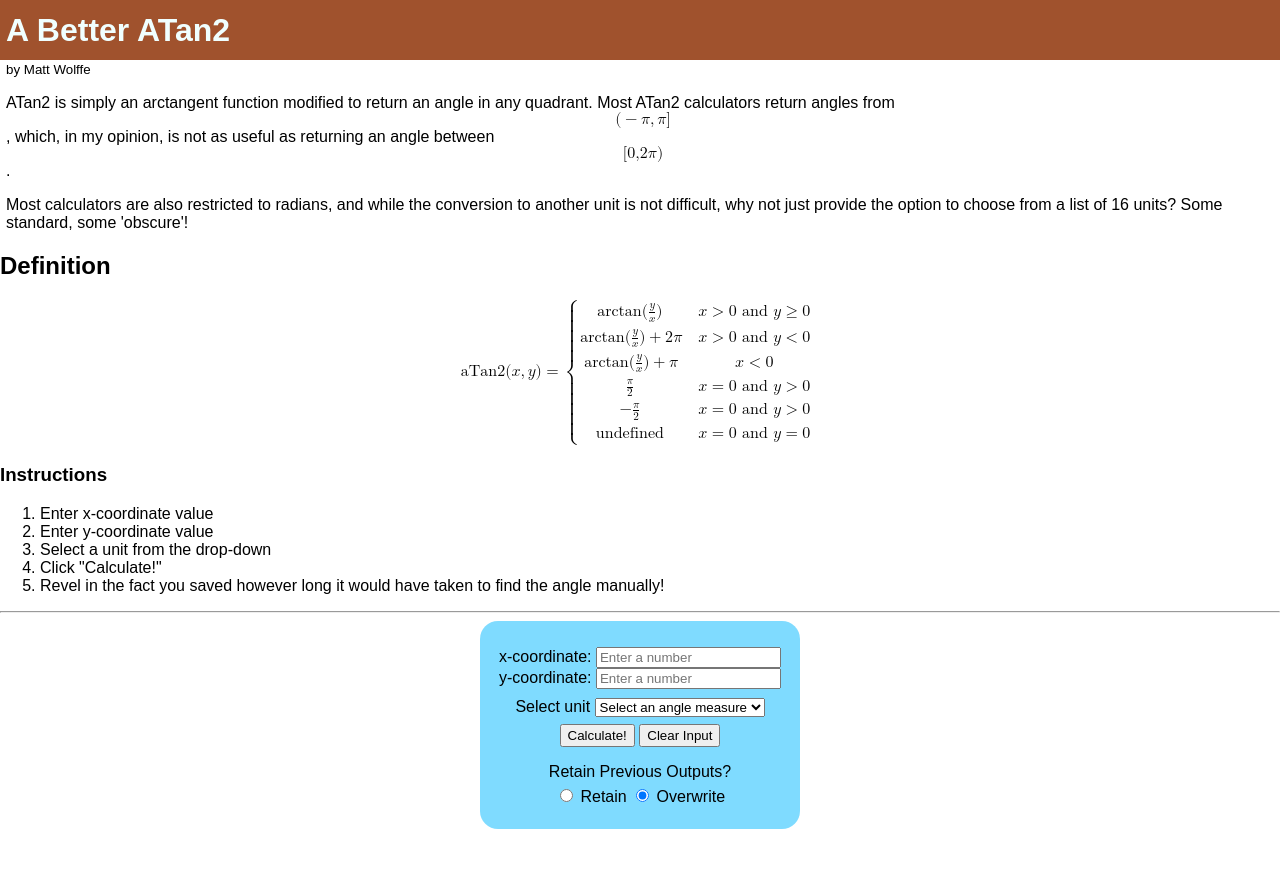
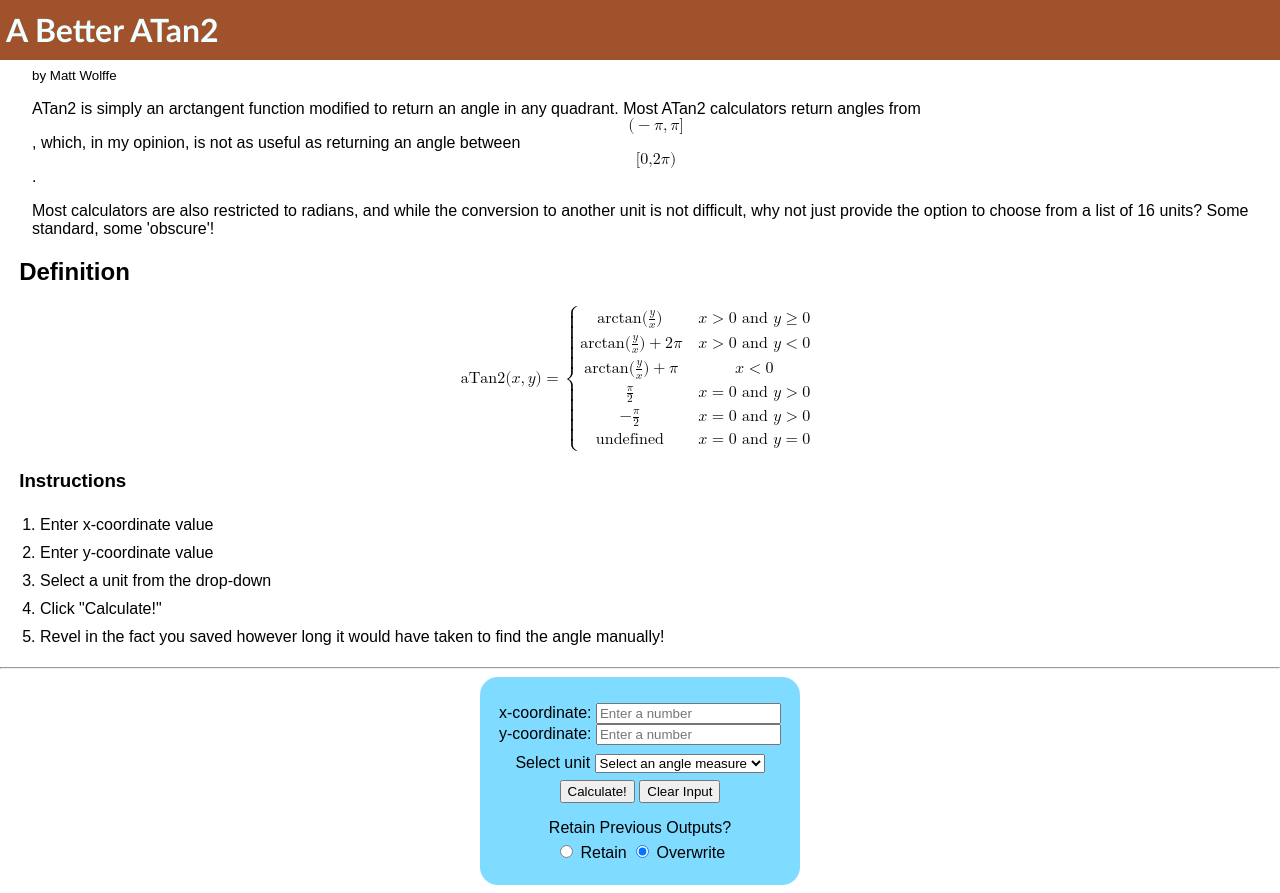
Before and after one commit to mfwolffe/improved-atan2, a plain HTML site: page index.html in a window 1280 px wide. Before the commit the page ends 837 px from the top, so only its background shows below. Drawn offline with Linux system fonts and the light colour scheme.

Commit message:
some additional styling

```diff
--- a/mwatan2.css
+++ b/mwatan2.css
@@ -1,5 +1,5 @@
 h1 {
-    font-family: sans-serif;
+    font-family:'Trebuchet MS', 'Lucida Sans Unicode', 'Lucida Grande', 'Lucida Sans', Arial, sans-serif;
     margin-top: 0px;
     margin-left: 0px;
     margin-right: 0px;
@@ -9,6 +9,11 @@ h1 {
     text-indent: 6px;
     background-color: sienna;
     color: azure;
+}
+
+ol {
+    text-indent: 0rem;
+    line-height: 175%;
 }
 
 /* new addition: basic validation */
@@ -28,11 +33,19 @@ body {
 }
 
 p {
-    margin-left: 6px;
+    margin-left: 2rem;
+}
+
+h2, h3 {
+    margin-left: 1.2rem;
 }
 
 .credit {
-    margin-top: 0px;
+    margin-top: 0.4rem;
+}
+
+form {
+    margin-bottom: 4rem;
 }
 
 .form-bckgrd {
```
